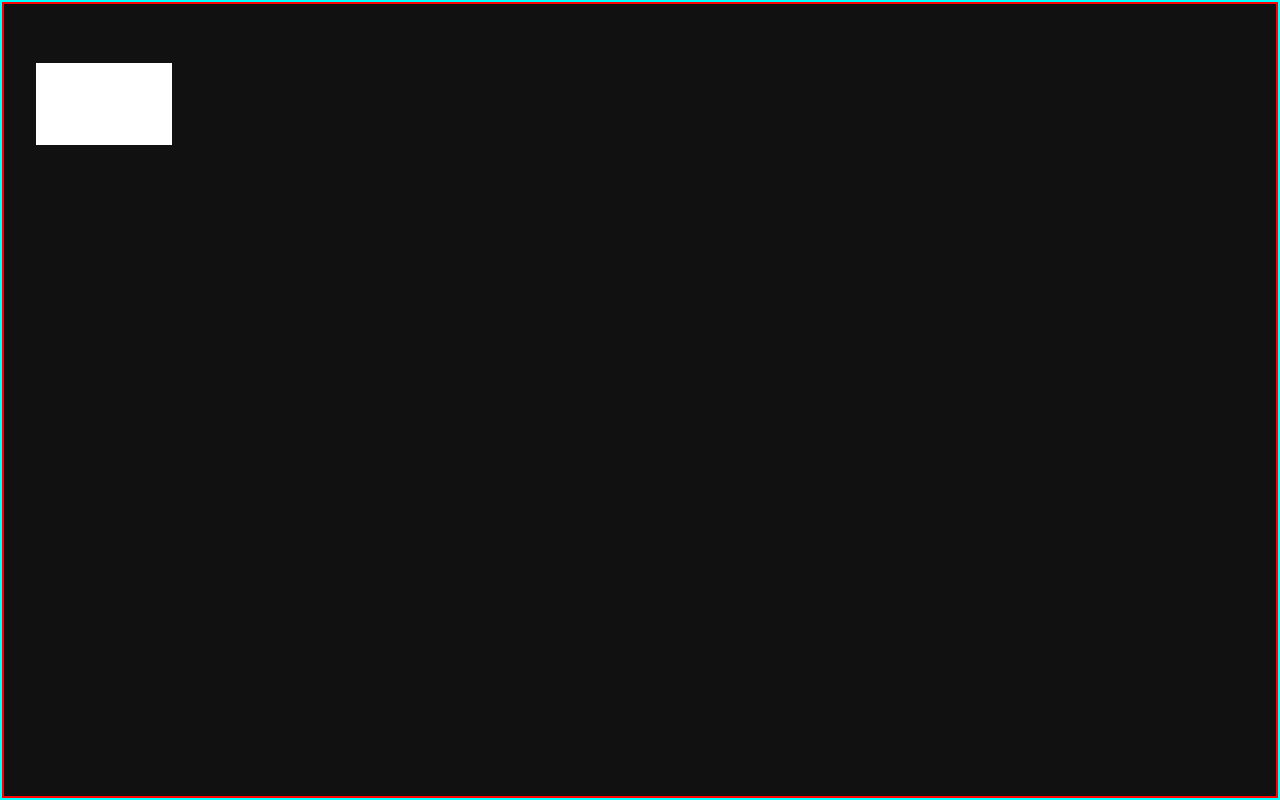
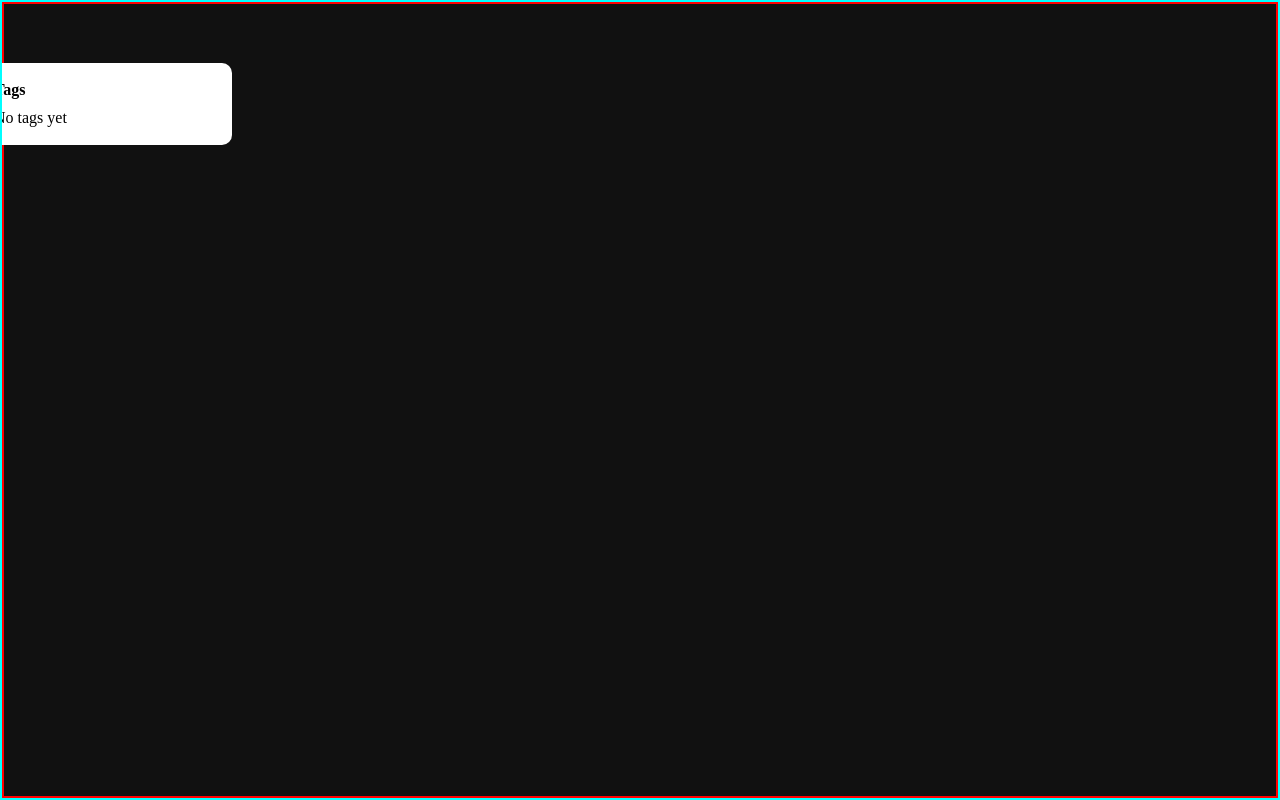
Before and after one commit to law0426/Canvas-app, a React (Vite) app in the folder canvas-app/: page / in a window 1280 px wide. Built offline with nearby package versions, Linux system fonts and the light colour scheme.

Commit message:
Updated card spawning behaviour, text editing, and text box scaling.

```diff
--- a/canvas-app/src/App.jsx
+++ b/canvas-app/src/App.jsx
@@ -4,6 +4,7 @@ import {
   eventToWorld
 } from "./utils/coordinates";
 import Card from "./components/Card";
+import useCards from "./hooks/useCards";
 import CardFace from "./components/CardFace";
 import CardBack from "./components/CardBack";
 import Canvas from "./components/Canvas";
@@ -15,49 +16,28 @@ import WorldLayer from "./components/WorldLayer";
 
 export default function App() {
 
-const [cards, setCards] = useState([
-    { id: 1, x: 100, y: 100, text: "Edit me" },
-  ]);
+const {
+    cards,
+    addCard,
+    updatePosition,
+    updateText,
+    removeCard
+  } = useCards();
+// we technically have another variable that we're not using: Tags[].
+// create an array, using set cards, and usestate... useState just initializes, accepting the initial argument.
 
+  const [activeCardId, setActiveCardId] = useState(null);
+  const [isDragging, setIsDragging] = useState(false);
+  const [isTextManipulating, setIsTextManipulating] = useState(false);
 
-
-  /*
-    draggingId:
-    Tracks which card is currently being dragged.
-
-    null means:
-    - no card is being dragged
-
-    otherwise:
-    - stores the id of the active card
-  */
-  const [draggingId, setDraggingId] = useState(null);
-
-
-  /*
-    camera:
-    Represents the user's viewport into the world.
-
-    x, y:
-    - controls panning
-
-    zoom:
-    - controls scaling
-
-    This is NOT changing the card positions themselves.
-    It only changes how the world is viewed.
-  */
-  // const [camera, setCamera] = useState({
-  //   x: 0,
-  //   y: 0,
-  //   zoom: 1,
-  // });
   const {
     camera,
     setCamera,
     zoom,
     resetCamera,
   } = useCamera();
+
+
 
 
   /*
@@ -99,38 +79,7 @@ const [cards, setCards] = useState([
   const panStart = useRef({ x: 0, y: 0 });
 
 
-  /*
-    startDrag()
 
-    Called when:
-    - user presses left mouse button on a card
-
-    Purpose:
-    - begin dragging a card
-    - calculate drag offset
-
-    Why e.button === 0:
-    - 0 = left click
-    - prevents middle click from dragging cards
-
-    Why stopPropagation():
-    - prevents card dragging from also triggering canvas panning
-  */
-  // function startDrag(e, card) {
-  //   if (e.button !== 0) return;
-
-  //   setDraggingId(card.id);
-
-  //   // Convert cursor from screen-space into world-space
-  //   const mouse = eventToWorld(e, camera);
-
-  //   offset.current = {
-  //     x: mouse.x - card.x,
-  //     y: mouse.y - card.y,
-  //   };
-
-  //   e.stopPropagation();
-  // }
 
 
   /*
@@ -179,29 +128,13 @@ const [cards, setCards] = useState([
     /*
       CARD DRAGGING
     */
-    if (draggingId !== null) {
+    if (isDragging) {
+      const mouse = eventToWorld(e, camera);
 
-      // Current cursor position in world-space
-      const mouse = eventToWorld(e, camera);
-      setCards((prev) =>
-        prev.map((c) =>
-          c.id === draggingId
-            ? {
-                ...c,
-
-                /*
-                  Mouse coordinates are screen-space.
-
-                  Card positions are world-space.
-
-                  So we convert screen -> world coordinates
-                  using camera transform math.
-                */
-                x: mouse.x - offset.current.x,
-                y: mouse.y - offset.current.y,
-              }
-            : c
-        )
+      updatePosition(
+        activeCardId,
+        mouse.x - offset.current.x,
+        mouse.y - offset.current.y
       );
     }
 
@@ -237,9 +170,10 @@ const [cards, setCards] = useState([
     Resets interaction state.
   */
   function stopAll() {
-    setDraggingId(null);
+    // Dragging has ended, but the card remains active/selected.
+    setIsDragging(false);
     panning.current = false;
-  }
+}
 
 
   /*
@@ -261,88 +195,10 @@ const [cards, setCards] = useState([
   function onWheel(e) {
   //e.preventDefault();
     zoom();
-
-  // //This part is now taken care of in camera.js
-  // const zoomFactor = 1.2;
-
-  // const newZoom =
-  //   e.deltaY < 0
-  //     ? camera.zoom * zoomFactor
-  //     : camera.zoom / zoomFactor;
-
-  // const clampedZoom = Math.min(3, Math.max(0.2, newZoom));
-
-  // // Mouse position relative to viewport
-  // const mouseX = e.clientX;
-  // const mouseY = e.clientY;
-
-  // // Convert mouse position into world coordinates BEFORE zoom
-  // const worldX = (mouseX - camera.x) / camera.zoom;
-  // const worldY = (mouseY - camera.y) / camera.zoom;
-
-  // // Recalculate camera position so cursor stays anchored
-  // const newCameraX = mouseX - worldX * clampedZoom;
-  // const newCameraY = mouseY - worldY * clampedZoom;
-
-  // setCamera({
-  //   x: newCameraX,
-  //   y: newCameraY,
-  //   zoom: clampedZoom,
-  // });
 }
-
-function addCardLocal(e){
-  addCard(e); //TODO Why isn't Card.addCard able to be called?
-  console.log("Call addCard");
-}
-
-  /*
-    updateText()
-
-    Called when:
-    - card loses focus after editing
-
-    Purpose:
-    - save edited text into React state
-
-    Why onBlur instead of onInput:
-    - contentEditable conflicts with React re-rendering
-    - updating every keystroke breaks cursor behavior
-  */
-  function updateText(id, text) {
-    setCards((prev) =>
-      prev.map((c) => (c.id === id ? { ...c, text } : c))
-    );
-  }
 
 
 
-
-
-
-
-
-
-/*
-    RENDER
-
-    Outer div:
-    - viewport container
-    - handles global mouse events
-
-    Inner div:
-    - actual world/canvas
-    - transformed by camera
-  */
-
-    //REPLACE WITH camera.resetCamera();
-  // function resetCamera() {
-  //   setCamera({
-  //     x: 0,
-  //     y: 0,
-  //     zoom: 1,
-  //   });
-  // }
 
 
   useEffect(() => {
@@ -373,7 +229,8 @@ function addCardLocal(e){
       stopAll={stopAll}
       startPan={startPan}
       onWheel={zoom}
-      addCard={addCardLocal}
+      addCard={addCard}
+      setActiveCardId={setActiveCardId}
     >
       <WorldLayer camera={camera}>
         {cards.map((card) => (
@@ -381,8 +238,13 @@ function addCardLocal(e){
             key={card.id}
             card={card}
             camera={camera}
-            startDrag={card.startDrag}
             updateText={updateText}
+            setActiveCardId={setActiveCardId}
+            activeCardId={activeCardId}
+            setIsDragging={setIsDragging}
+            offset={offset}
+            eventToWorld={eventToWorld}
+            removeCard={removeCard}
           />
         ))}
       </WorldLayer>
--- a/canvas-app/src/components/Card.jsx
+++ b/canvas-app/src/components/Card.jsx
@@ -1,38 +1,20 @@
 import { useState } from "react";
 import CardFace from "./CardFace";
 import CardBack from "./CardBack";
-//import set dragging id. this should probably be from this file, actualy..?
-//Id should be a card component element. Another thing that has to be moved.
-//eventtoworld, that's from utils coordinates.
-//
-
-
-//External variable to manage data for multiples of cards.
-//Q: is it considered general if it applies to multiples, but of the same type?
-
-/*
-const [cards, setCards] = useState([
-    { id: 1, x: 100, y: 100, text: "Edit me" },
-  ]);
-
-
-*/
-
+import CardOptions from "./CardOptions";
 
 
 export default function Card({
   card,
-  //cards,
+  activeCardId,
   camera,
-  setDraggingId,
+  setActiveCardId,
+  setIsDragging,
   offset,
   eventToWorld,
   updateText,
-  addCard
+  removeCard
 }) {
-
-
-
   const [flipped, setFlipped] = useState(true);
     /*
     cards:
@@ -45,14 +27,15 @@ export default function Card({
 
     useState causes React to re-render whenever cards change.
   */
-
-
-
-  function startDrag(e) {
+  function handleMouseDown(e) {
     if (e.button !== 0) return;
 
-    setDraggingId(card.id);
+    if (activeCardId === card.id && e.target.tagName === "TEXTAREA") {
+      return;
+    }
 
+    setActiveCardId(card.id);
+    setIsDragging(true);
     const mouse = eventToWorld(e, camera);
 
     offset.current = {
@@ -64,51 +47,11 @@ export default function Card({
   }
 
 
-    /*
-      addCard()
-
-      Called when:
-      - clicking empty canvas space
-
-      Purpose:
-      - create a new card
-
-      Why convert coordinates:
-      - click position is screen-space
-      - cards exist in world-space
-
-      Why target check:
-      - prevents creating cards when clicking existing cards
-    */
-  function addCard(e) {
-    if (e.target !== e.currentTarget) return;
-
-    // Convert click position into world-space
-    const world = eventToWorld(e, camera);
-    //TODO: Figure this out. I need AI to explain this to me, very clearly.
-    setCards((prev) => [
-      ...prev,
-      {
-        id: Date.now(),
-        x: world.x,
-        y: world.y,
-        text: "New card",
-
-        tagIds: [
-          "philosophy",
-          "ai",
-          "science",
-          "art",
-        ],
-      },
-    ]);
-  }
-
   return (
-
+    <>
       <div
         //cards = {cards}
-      onMouseDown={(e) => startDrag(e, card)}
+        onMouseDown={handleMouseDown}
 
         style={{
           pointerEvents: "auto",
@@ -117,9 +60,14 @@ export default function Card({
           // Render world-space card position relative to camera
           left: card.x,
           top: card.y,
+          zIndex: activeCardId === card.id ? 100 : 0,
           transform: "translate(-50%, -50%)",
+          boxShadow: activeCardId === card.id
+            ? "inset 0 0 0 4px #4fb3a9"
+            : "none",
+          borderRadius: "10px",
 
-        minWidth: 120,
+          width: 240,
           minHeight: 60,
           padding: 8,
 
@@ -136,5 +84,18 @@ export default function Card({
           />
         )}
       </div>
+
+      {activeCardId === card.id && (
+        <CardOptions
+          flipped={flipped}
+          setFlipped={setFlipped}
+          x={card.x}
+          y={card.y}
+          cardId={card.id}
+          removeCard={removeCard}
+          setActiveCardId={setActiveCardId}
+        />
+      )}
+    </>
   );
 }
--- a/canvas-app/src/components/CardBack.jsx
+++ b/canvas-app/src/components/CardBack.jsx
@@ -12,7 +12,7 @@ export default function CardBack({
         height: "100%",
         padding: "10px",
         boxSizing: "border-box",
-        color: "white",
+        color: "black",
       }}
     >
       <strong>Tags</strong>
--- a/canvas-app/src/components/CardFace.jsx
+++ b/canvas-app/src/components/CardFace.jsx
@@ -1,12 +1,12 @@
 export default function CardFace({
   card,
-  updateCardText,
+  updateText,
 }) {
   return (
     <textarea
       value={card.text}
       onChange={(e) =>
-        updateCardText(card.id, e.target.value)
+        updateText(card.id, e.target.value)
       }
       placeholder="Write something..."
       style={{
@@ -17,7 +17,7 @@ export default function CardFace({
         border: "none",
         outline: "none",
         background: "transparent",
-        color: "white",
+        color: "black",
         fontSize: "16px",
         padding: "10px",
         boxSizing: "border-box",
--- /dev/null
+++ b/canvas-app/src/components/CardOptions.jsx
@@ -0,0 +1,47 @@
+
+
+
+export default function CardOptions({
+  flipped,
+  setFlipped,
+  x,
+  y,
+  cardId,
+  removeCard,
+  setActiveCardId,
+}) {
+  return (
+    <div
+      style={{
+        position: "absolute",
+        left: x + 75,
+        top: y - 75,
+        zIndex: 101,
+        pointerEvents: "auto",
+        display: "flex",
+        gap: "6px",
+      }}
+    >
+      <button
+        onMouseDown={(e) => e.stopPropagation()}
+        onClick={(e) => {
+          e.stopPropagation();
+          setFlipped((prev) => !prev);
+        }}
+      >
+        {flipped ? "Edit" : "Tags"}
+      </button>
+
+      <button
+        onMouseDown={(e) => e.stopPropagation()}
+        onClick={(e) => {
+          e.stopPropagation();
+          removeCard(cardId);
+          setActiveCardId(null);
+        }}
+      >
+        Delete
+      </button>
+    </div>
+  );
+}
--- /dev/null
+++ b/canvas-app/src/hooks/useCards.js
@@ -0,0 +1,63 @@
+// useCards.js
+
+import { useState } from "react";
+
+export default function useCards() {
+    const [cards, setCards] = useState([
+        { id: 1, x: 100, y: 100, text: "Edit me" }
+    ]);
+
+    function addCard(x, y) {
+        const newCardId = Date.now();
+        setCards(prev => [
+            ...prev,
+            {
+                id: newCardId,
+                x,
+                y,
+                text: "New card",
+                tagIds: [
+                    "philosophy",
+                    "ai",
+                    "science",
+                    "art",
+                ]
+            }
+        ]);
+        return newCardId;
+    }
+
+    function updatePosition(id, x, y) {
+        setCards(prev =>
+            prev.map(card =>
+                card.id === id
+                    ? { ...card, x, y }
+                    : card
+            )
+        );
+    }
+
+    function updateText(id, text) {
+        setCards(prev =>
+            prev.map(card =>
+                card.id === id
+                    ? { ...card, text }
+                    : card
+            )
+        );
+    }
+
+    function removeCard(id) {
+        setCards(prev =>
+            prev.filter(card => card.id !== id)
+        );
+    }
+
+    return {
+        cards,
+        addCard,
+        updatePosition,
+        updateText,
+        removeCard
+    };
+}
```
Also changed, not shown: canvas-app/src/components/Canvas.jsx (+36 -1 lines), 2 other files (tests, documents, lock files or other folders). Lines whose indentation alone changed are shown as unchanged.
